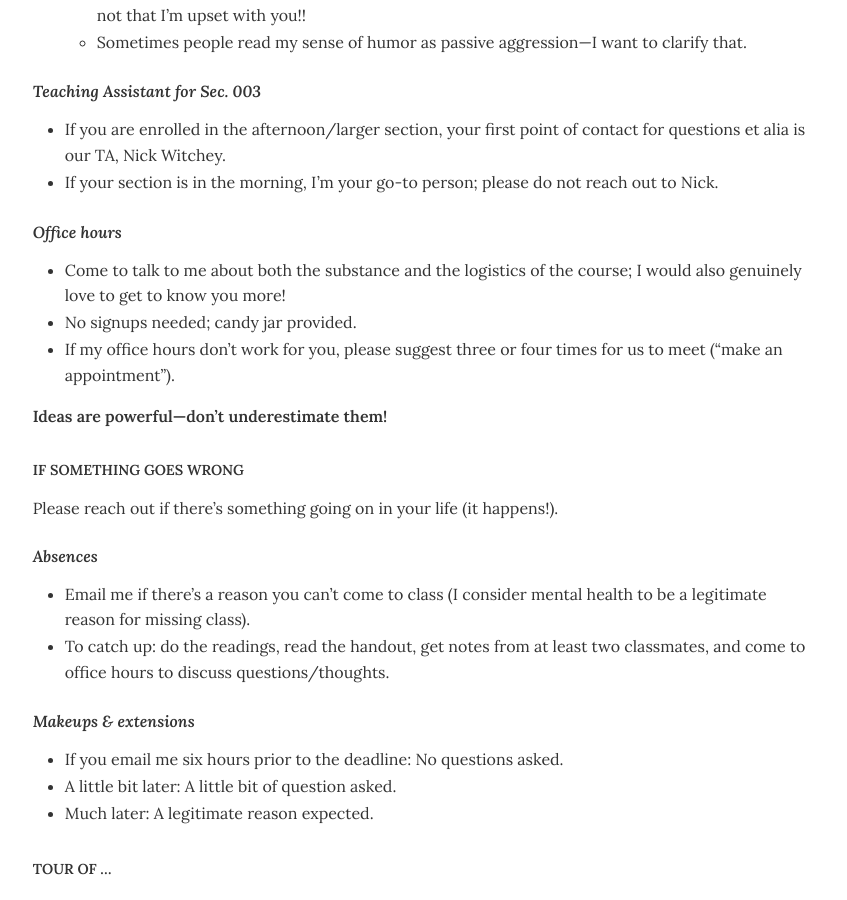
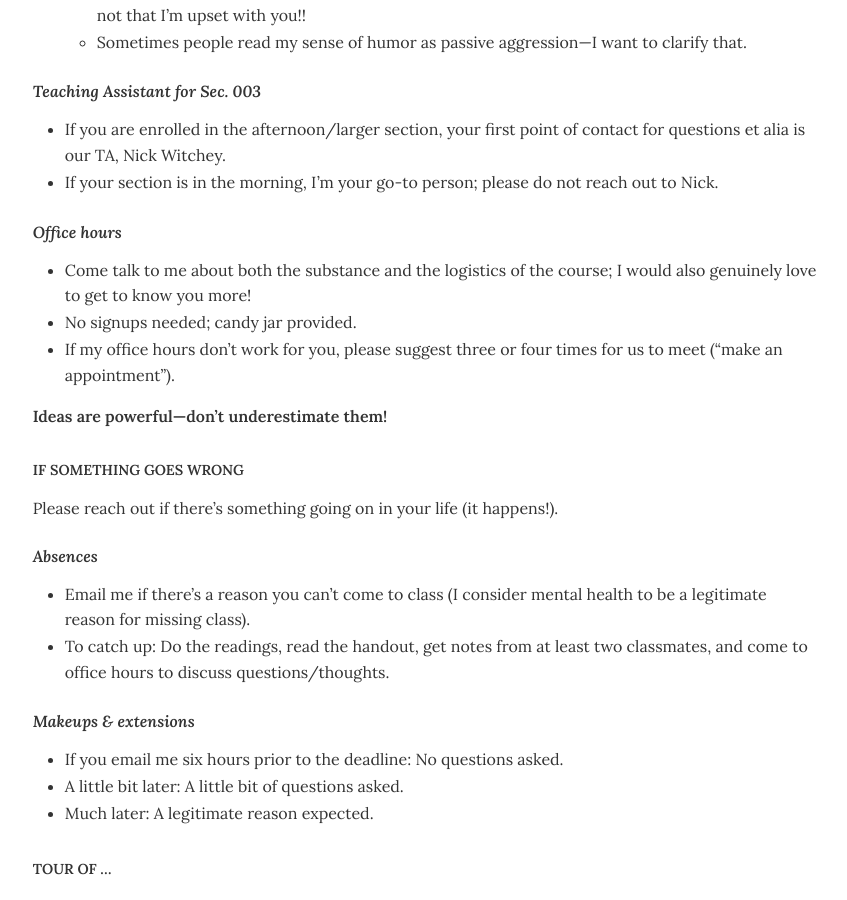
Before and after one commit to dingherself/intro, a Jekyll site: the page built from handouts/_posts/2025-09-03-course-overview.md, in a window 1280 px wide and 900 px high, scrolled down 2058 px. Shown: the whole window, without its empty margins (215-1062 px from the left). Built offline with Jekyll 4.4.1, drawn with Linux system fonts in a browser that asks for light colours.

Commit message:
more typos

```diff
--- a/handouts/_posts/2025-09-03-course-overview.md
+++ b/handouts/_posts/2025-09-03-course-overview.md
@@ -74,7 +74,7 @@ Jennifer Morton, in today’s reading, considers three answers:
 
 ### Office hours
 
-- Come to talk to me about both the substance and the logistics of the course; I would also genuinely love to get to know you more!
+- Come talk to me about both the substance and the logistics of the course; I would also genuinely love to get to know you more!
 - No signups needed; candy jar provided.
 - If my office hours don’t work for you, please suggest three or four times for us to meet (“make an appointment”).
 
@@ -87,12 +87,12 @@ Please reach out if there’s something going on in your life (it happens!).
 ### Absences
 
 - Email me if there’s a reason you can’t come to class (I consider mental health to be a legitimate reason for missing class).
-- To catch up: do the readings, read the handout, get notes from at least two classmates, and come to office hours to discuss questions/thoughts.
+- To catch up: Do the readings, read the handout, get notes from at least two classmates, and come to office hours to discuss questions/thoughts.
 
 ### Makeups & extensions
 
 - If you email me six hours prior to the deadline: No questions asked.
-- A little bit later: A little bit of question asked.
+- A little bit later: A little bit of questions asked.
 - Much later: A legitimate reason expected.
 
 ## Tour of …
```
